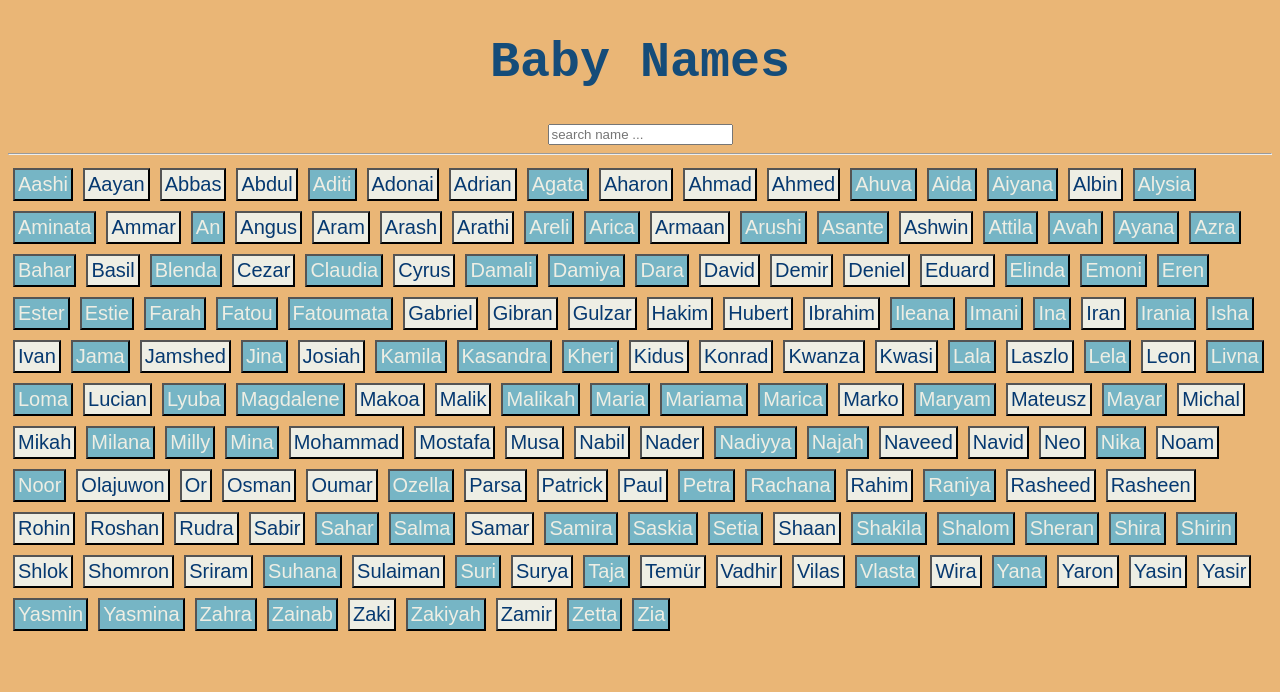
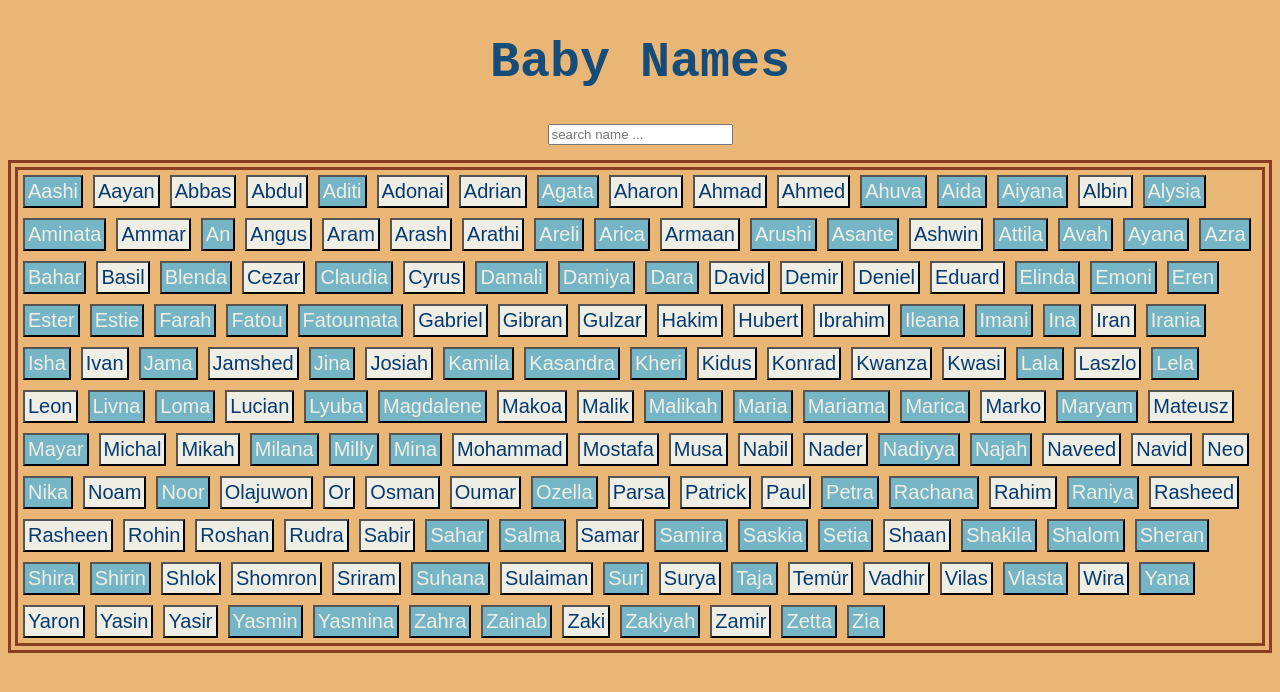
Before and after one commit to zahrabeng/baby-names-react, a React (Create React App) app: page / in a window 1280 px wide. Shown: the top 692 px of the page. Built offline with nearby package versions, Linux system fonts and the light colour scheme.

Commit message:
added div with classname babynames for css

```diff
--- a/src/components/Main.tsx
+++ b/src/components/Main.tsx
@@ -40,8 +40,9 @@ export default function Main():JSX.Element{
             value={searchText}
             onChange={handleSearchText}
             />
-        <hr/>
+        <div className="babyNames">
             {arrOfNames()}
+        </div>
         </main>
 
         </>
```
